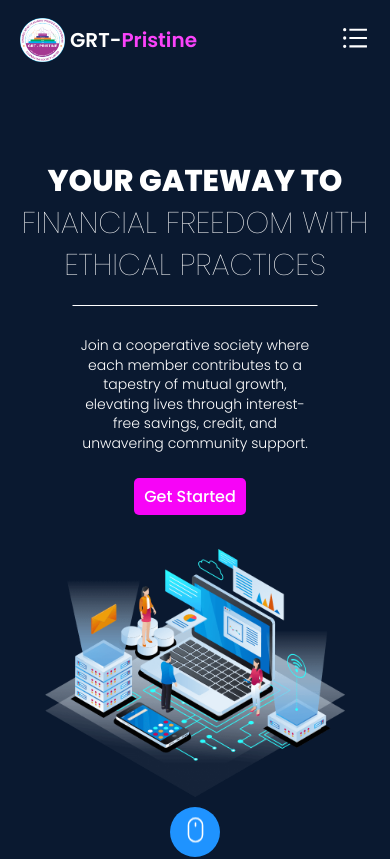
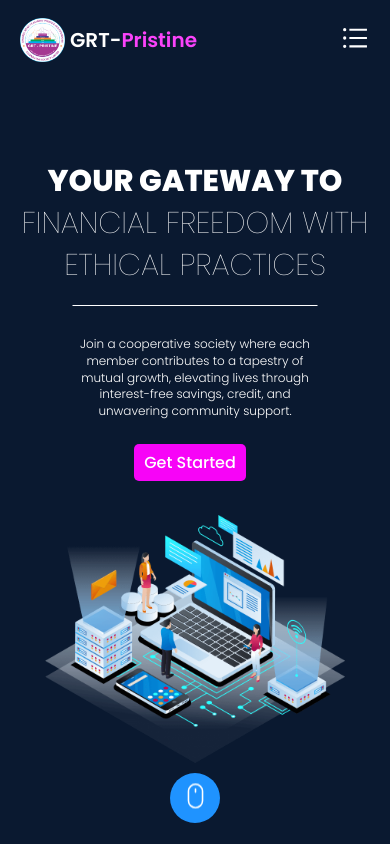
Before and after one commit to adex-badr18/grtp, a React (Vite) app: page / in a window 390 px wide. Shown: the top 859 px of the page. Built offline with nearby package versions, Linux system fonts and the light colour scheme.

Commit message:
style: Modify font-size on mobile devices

```diff
--- a/src/components/footer/Footer.css
+++ b/src/components/footer/Footer.css
@@ -27,7 +27,7 @@ footer .footer {
 }
 
 .footer-links a {
-    font-size: 1.2rem;
+    font-size: 1.4rem;
 }
 
 .footer-contact p {
@@ -71,3 +71,9 @@ footer#footer div.copyright {
     border-top: 1px solid #666666;
     margin: 0 auto;
 }
+
+@media screen and (max-width: 600px) {
+    .footer-links a {
+        font-size: 1.2rem;
+    }
+}
--- a/src/css/utils.css
+++ b/src/css/utils.css
@@ -37,4 +37,8 @@
     .u-title p {
         width: 75%;
     }
+
+    .u-text-small {
+        font-size: 1.2rem;
+    }
 }
```
